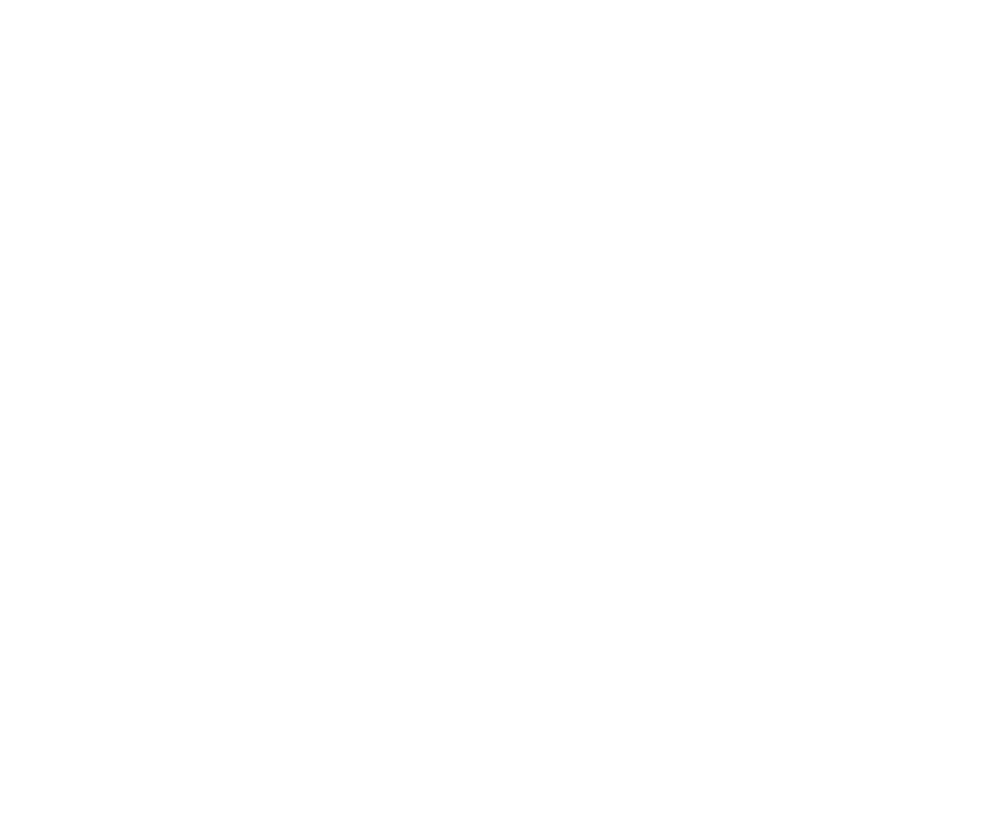
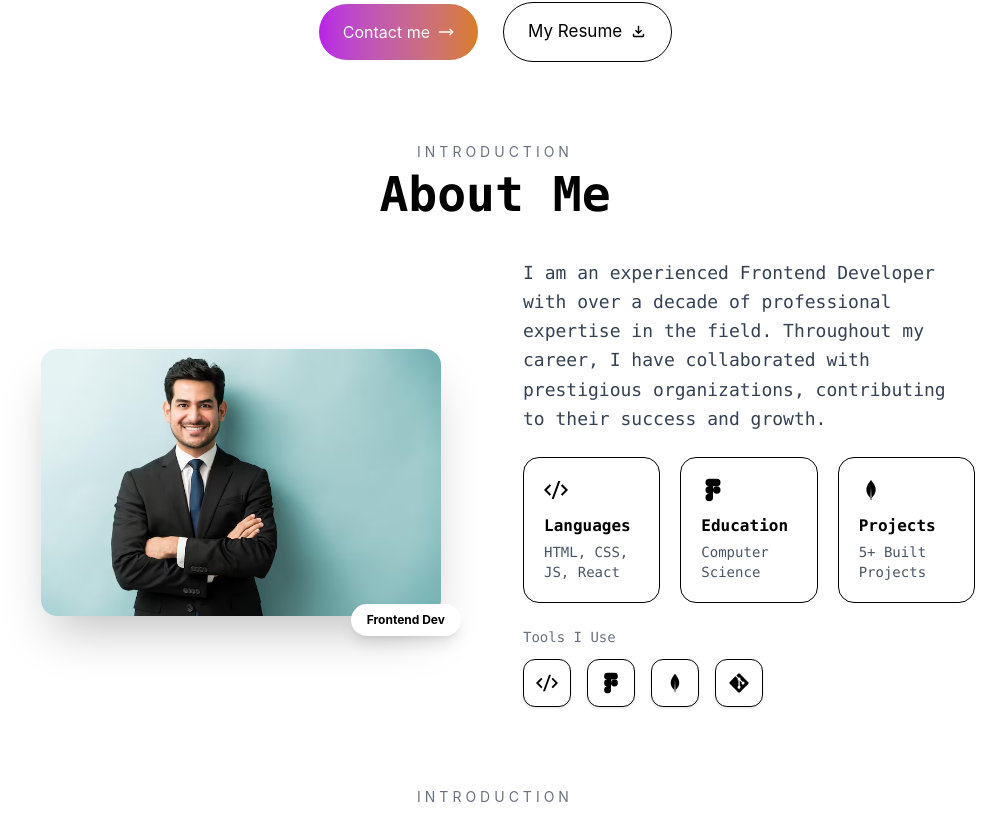
Before and after one commit to naimweb/elina, a React (Vite) app: page /about in a window 1280 px wide. Shown: the part 542-1359 px from the top of the page, without its empty margins (145-1151 px from the left). Before the commit the page ends 800 px from the top, so only its background shows below. Built offline with nearby package versions, Linux system fonts and the light colour scheme.

Commit message:
about page add

```diff
--- a/src/App.jsx
+++ b/src/App.jsx
@@ -10,6 +10,8 @@
   return (
       <>
         <Nav />
+        <Home />
+        <About />
         <Routes>
              <Route path = "/about" element={<About />}/>
              <Route path = "/home"  element={<Home />}/>
--- a/src/pages/About/About.jsx
+++ b/src/pages/About/About.jsx
@@ -1,13 +1,100 @@
+import { RiCodeSSlashLine } from "react-icons/ri";
+import { IoLogoFigma } from "react-icons/io5";
+import { BiLogoMongodb } from "react-icons/bi";
+import { FaGitAlt } from "react-icons/fa";
 
 function About() {
   return (
-        <>
+    <div className="mt-20">
+
+      {/* Heading */}
+      <div className="text-center mb-10">
+        <h3 className="text-gray-500 tracking-[4px] uppercase text-sm">
+          Introduction
+        </h3>
+        <h1 className="font-black text-4xl md:text-5xl font-mono mt-2">
+          About Me
+        </h1>
+      </div>
+
+      {/* Main Section */}
+      <div className="w-[90%] md:w-[75%] mx-auto flex flex-col md:flex-row gap-14 items-center">
+
+        {/* Image */}
+        <div className="w-full md:w-1/2 flex justify-center">
+          <div className="relative">
+            <img
+              src="./userPic.png"
+              alt="user"
+              className="w-72 md:w-[400px] rounded-2xl shadow-2xl object-cover hover:scale-105 transition duration-500"
+            />
+            <div className="absolute -bottom-5 -right-5 bg-white shadow-lg px-4 py-2 rounded-full text-xs font-bold">
+              Frontend Dev
+            </div>
+          </div>
+        </div>
+
+        {/* Content */}
+        <div className="w-full md:w-1/2 font-mono space-y-6">
+
+          {/* Description */}
+          <p className="text-gray-700 leading-relaxed text-base md:text-lg">
+            I am an experienced Frontend Developer with over a decade of professional expertise in the field.
+            Throughout my career, I have collaborated with prestigious organizations, contributing to their success and growth.
+          </p>
+
+          {/* Cards */}
+          <div className="grid grid-cols-1 sm:grid-cols-2 lg:grid-cols-3 gap-5">
+
+            <div className="p-5 rounded-2xl border bg-white hover:-translate-y-1 hover:shadow-xl transition duration-300">
+              <RiCodeSSlashLine size={24} />
+              <h2 className="font-bold mt-3">Languages</h2>
+              <p className="text-sm text-gray-600 mt-1">HTML, CSS, JS, React</p>
+            </div>
+
+            <div className="p-5 rounded-2xl border bg-white hover:-translate-y-1 hover:shadow-xl transition duration-300">
+              <IoLogoFigma size={24} />
+              <h2 className="font-bold mt-3">Education</h2>
+              <p className="text-sm text-gray-600 mt-1">Computer Science</p>
+            </div>
+
+            <div className="border rounded-2xl p-5  transition duration-300 hover:-translate-y-4 hover:shadow-6xl hover:border-r-amber-400">
+              <BiLogoMongodb size={24} />
+              <h2 className="font-bold mt-3">Projects</h2>
+              <p className="text-sm text-gray-600 mt-1">5+ Built Projects</p>
+            </div>
+
+          </div>
+
+          {/* Tools */}
           <div>
-              <div>
+            <h3 className="text-sm text-gray-500 mb-3">Tools I Use</h3>
 
+            <div className="flex flex-wrap gap-4">
+
+              <div className="border p-3 rounded-xl hover:scale-110 transition cursor-pointer shadow-sm">
+                <RiCodeSSlashLine size={22} />
               </div>
+
+              <div className="border p-3 rounded-xl hover:scale-110 transition cursor-pointer shadow-sm">
+                <IoLogoFigma size={22} />
+              </div>
+
+              <div className="border p-3 rounded-xl hover:scale-75 transition cursor-pointer shadow-sm">
+                <BiLogoMongodb size={22} />
+              </div>
+
+              <div className="border p-3 rounded-xl hover:scale-110 transition cursor-pointer shadow-sm">
+                <FaGitAlt size={22} />
+              </div>
+
+            </div>
           </div>
-        </>
+
+        </div>
+      </div>
+
+    </div>
   )
 }
 
```
Also changed, not shown: public/userPic.png (added).
